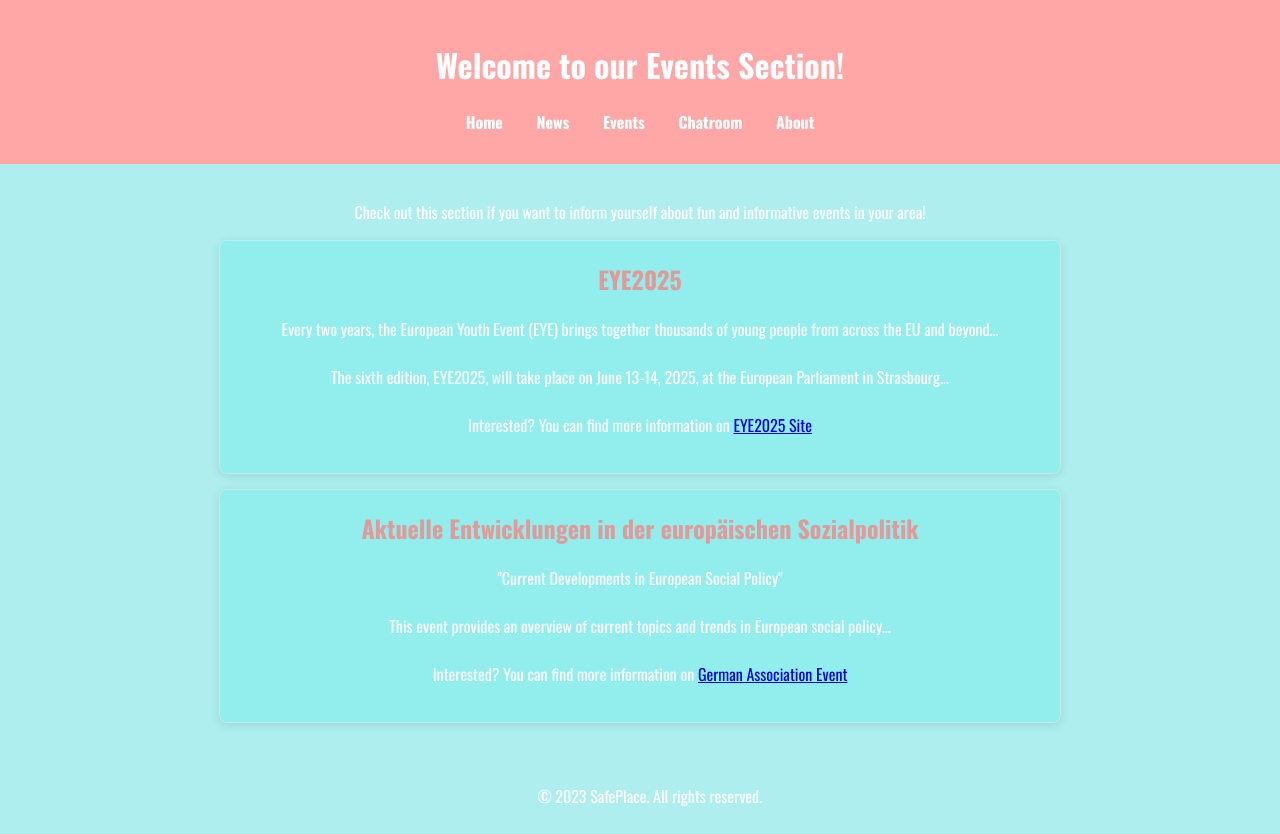
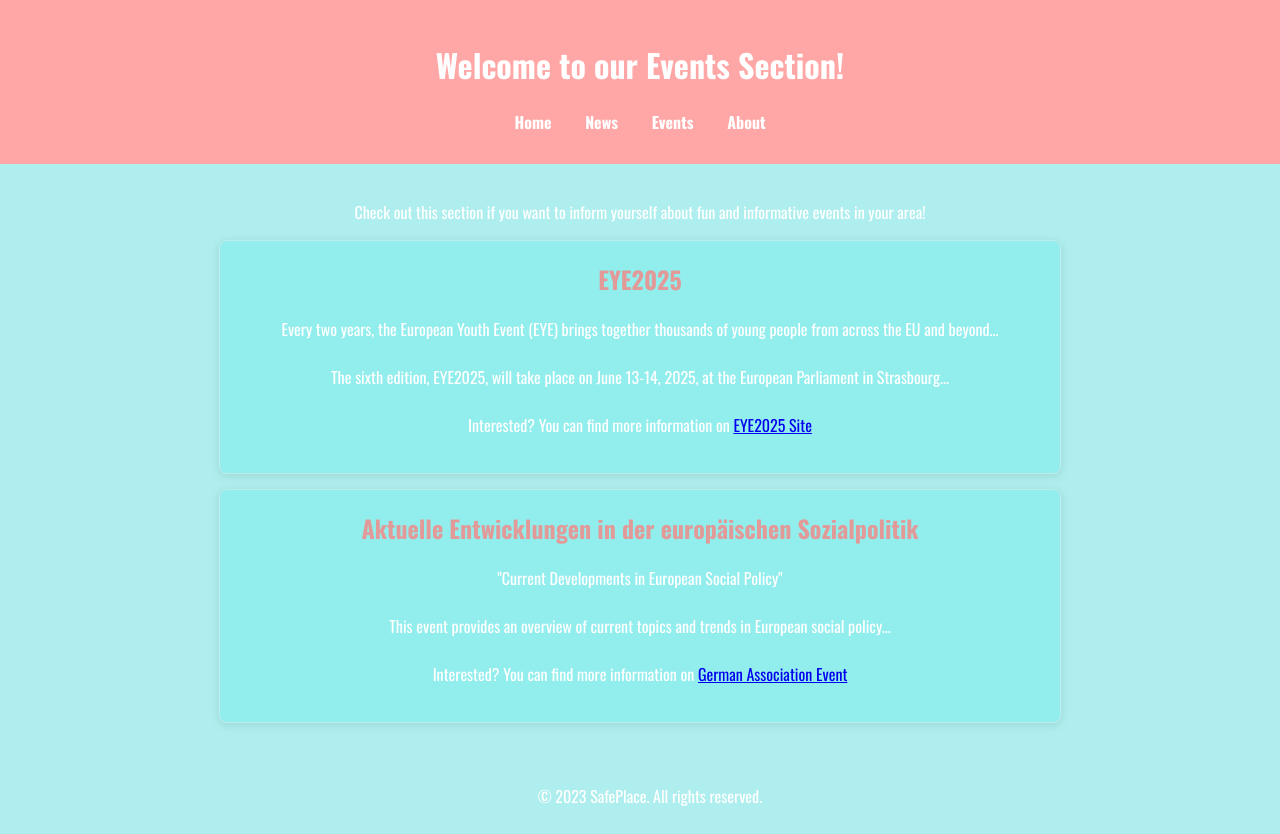
Before and after one commit to lara-2712/-lara-2712-.github.io, a plain HTML site: page events.html in a window 1280 px wide. Drawn offline with nearby package versions, Linux system fonts and the light colour scheme.

Commit message:
Add files via upload

```diff
--- a/events.html
+++ b/events.html
@@ -81,7 +81,6 @@
         <a href="home.html">Home</a>
         <a href="news.html">News</a>
         <a href="#events">Events</a>
-        <a href="#chatroom">Chatroom</a>
         <a href="#contact">About</a>
     </nav>
 </header>
```
Also changed, not shown: home.html (+0 -1 lines), news.html (+0 -1 lines).
